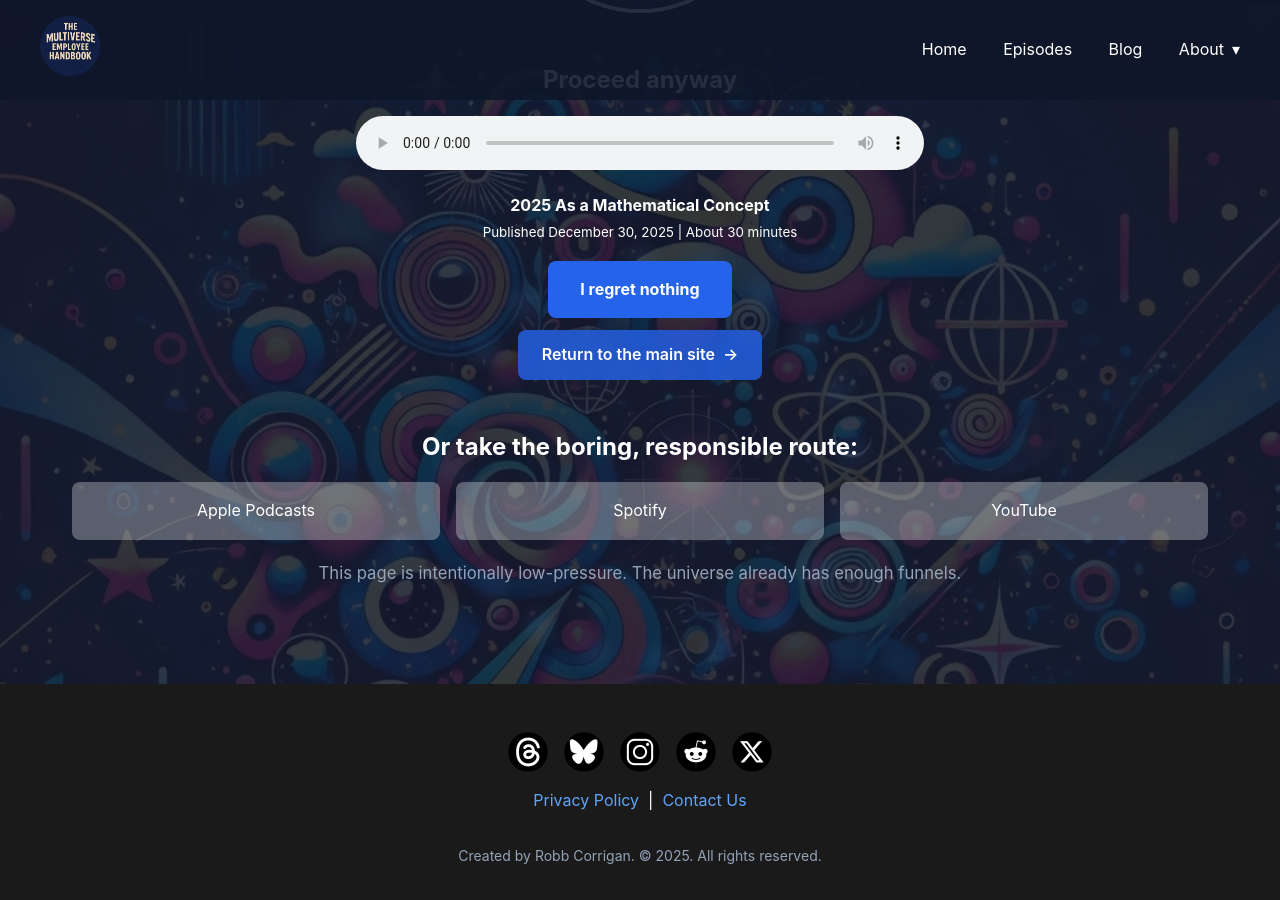
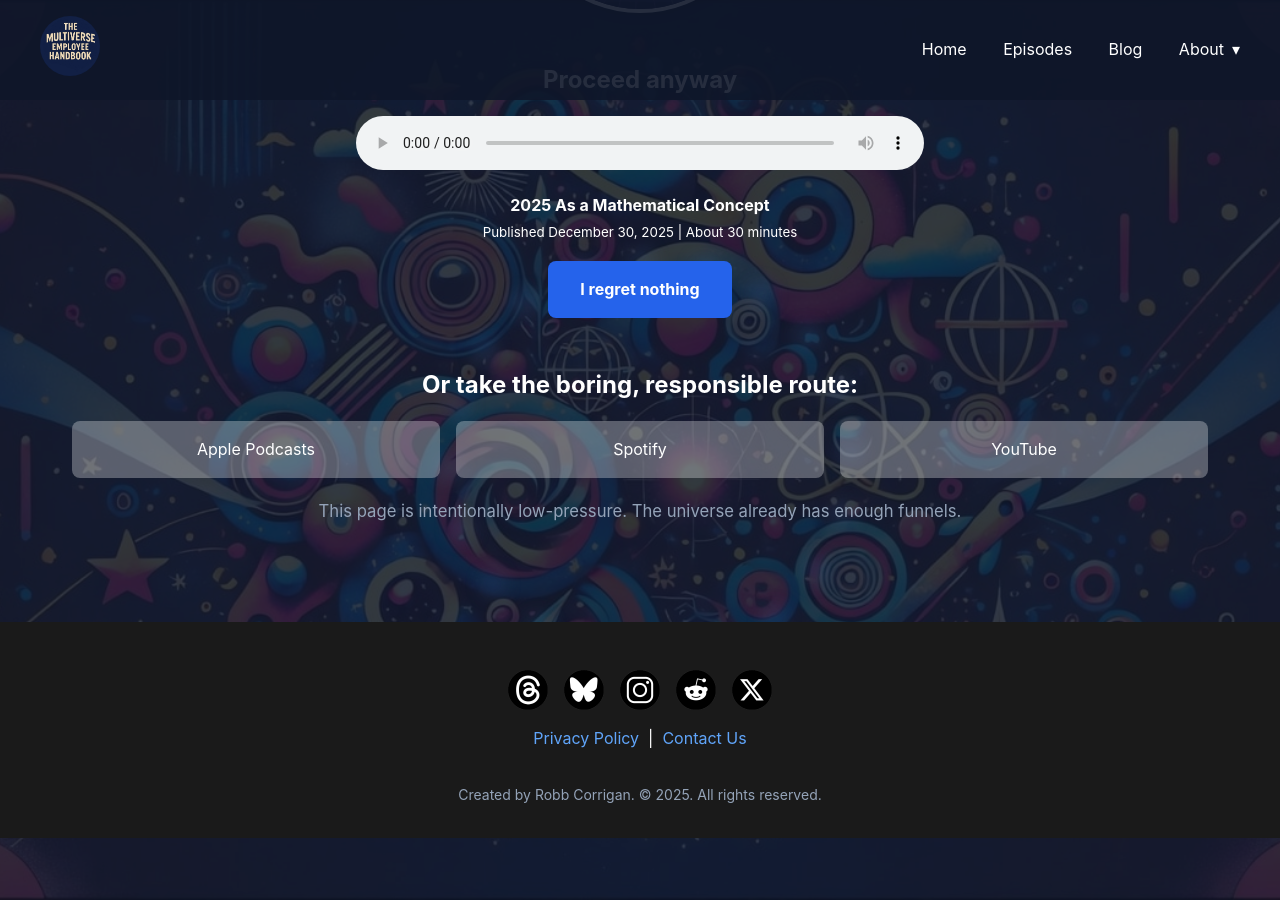
Before and after one commit to forward6/tmeh, a Jekyll site: the page built from qr/index.md, in a window 1280 px wide and 900 px high, scrolled down 764 px. Built offline with Jekyll 4.4.1, drawn with Linux system fonts in a browser that asks for light colours.

Commit message:
Small change, removed an extra button

```diff
--- a/qr/index.md
+++ b/qr/index.md
@@ -59,12 +59,9 @@ description: "A mildly suspicious QR landing page that leads to The Multiverse E
     </p>
 
     <p style="margin-top: 1rem;">
-      <a href="{{ latest_valid_episode.url }}" class="cta-button">I regret nothing</a>
+      <a href="/" class="cta-button">I regret nothing</a>
     </p>
 
-    <p style="margin-top: 0.75rem;">
-      <a href="/" class="latest-listen-button">Return to the main site</a>
-    </p>
   </div>
 {% else %}
   <div class="homepage-player">
```
